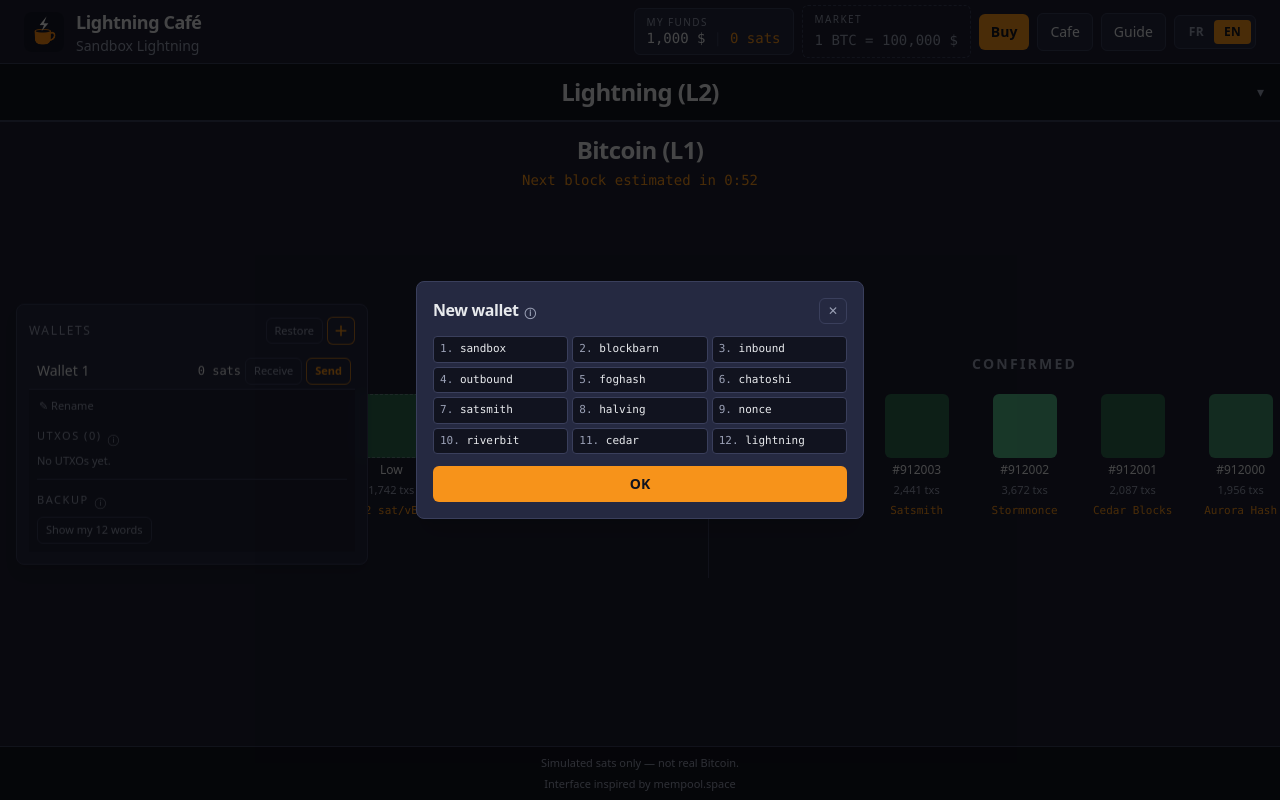
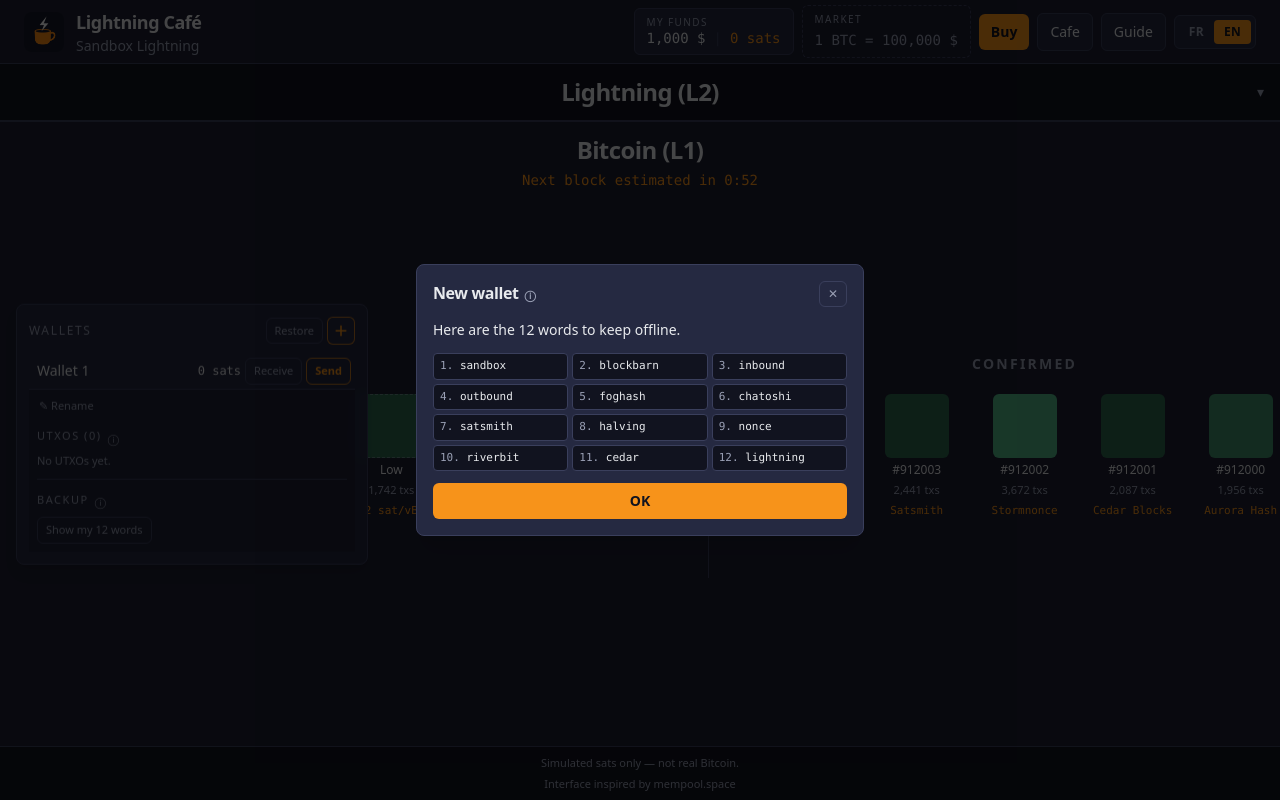
Before and after one commit to g1llez/lightning-cafe, a React (Vite) app: page / in a window 1280 px wide. Both pictures are taken after a click on the button "Create a wallet". Built offline with nearby package versions, Linux system fonts and the light colour scheme.

Commit message:
Teach that the 12 words write down a private key, kept offline.

```diff
--- a/src/components/WalletCard.tsx
+++ b/src/components/WalletCard.tsx
@@ -252,6 +252,7 @@ export function WalletCard({ onMessage, onSatsSent }: WalletCardProps) {
           onClose={() => setJustCreatedId('')}
         >
           <div className="flex flex-col gap-3">
+            <p className="text-sm leading-relaxed text-text-primary">{t('assets.createdBlurb')}</p>
             <ol className="grid grid-cols-3 gap-1">
               {createdWallet.seed.map((word, index) => (
                 <li
--- a/src/i18n/locales/en.json
+++ b/src/i18n/locales/en.json
@@ -42,7 +42,8 @@
     "soon": "Coming soon",
     "rename": "Rename",
     "createdTitle": "New wallet",
-    "createdTip": "12 words drawn at random: nobody can guess the combination. Those words are the wallet. In real life: paper, offline.",
+    "createdBlurb": "Here are the 12 words to keep offline.",
+    "createdTip": "The wallet draws a secret at random (a private key). The 12 words are just a way to write it down, so you can get it back later. This is not a real BIP39 seed.",
     "createdOk": "OK",
     "receive": "Receive",
     "receiveTitle": "Receive sats",
@@ -69,7 +70,7 @@
     "walletRenamed": "Wallet renamed",
     "walletRenameFailed": "Invalid name",
     "publicTip": "Sandbox public address (lc1q), derived from your 12 words. Safe to share. This is not a real Bitcoin address.",
-    "secretTip": "12 sandbox words. Never share them. This is not a real BIP39 seed.",
+    "secretTip": "The 12 words write down the private key. Never share them. This is not a real BIP39 seed.",
     "send": "Send",
     "sendTitle": "Send sats",
     "sendAll": "All",
--- a/src/i18n/locales/fr.json
+++ b/src/i18n/locales/fr.json
@@ -42,7 +42,8 @@
     "soon": "Bientôt disponible",
     "rename": "Renommer",
     "createdTitle": "Nouveau portefeuille",
-    "createdTip": "12 mots pigés au hasard : personne ne peut deviner la combinaison. Ces mots sont le portefeuille. Dans la vraie vie : papier, hors ligne.",
+    "createdBlurb": "Voici les 12 mots à garder hors ligne.",
+    "createdTip": "Le portefeuille tire un secret au hasard (une clé privée). Les 12 mots sont juste une façon de l'écrire, pour le retrouver plus tard. Ce n'est pas une vraie seed BIP39.",
     "createdOk": "OK",
     "receive": "Recevoir",
     "receiveTitle": "Recevoir des sats",
@@ -69,7 +70,7 @@
     "walletRenamed": "Portefeuille renommé",
     "walletRenameFailed": "Nom invalide",
     "publicTip": "Adresse publique sandbox (lc1q), dérivée de tes 12 mots. Tu peux la partager. Ce n'est pas une vraie adresse Bitcoin.",
-    "secretTip": "12 mots sandbox. Ne jamais partager. Ce n'est pas une vraie seed BIP39.",
+    "secretTip": "Les 12 mots écrivent la clé privée. Ne jamais les partager. Ce n'est pas une vraie seed BIP39.",
     "send": "Envoyer",
     "sendTitle": "Envoyer des sats",
     "sendAll": "Tout",
```
Also changed, not shown: src/simulation/player.ts (+5 -2 lines).
